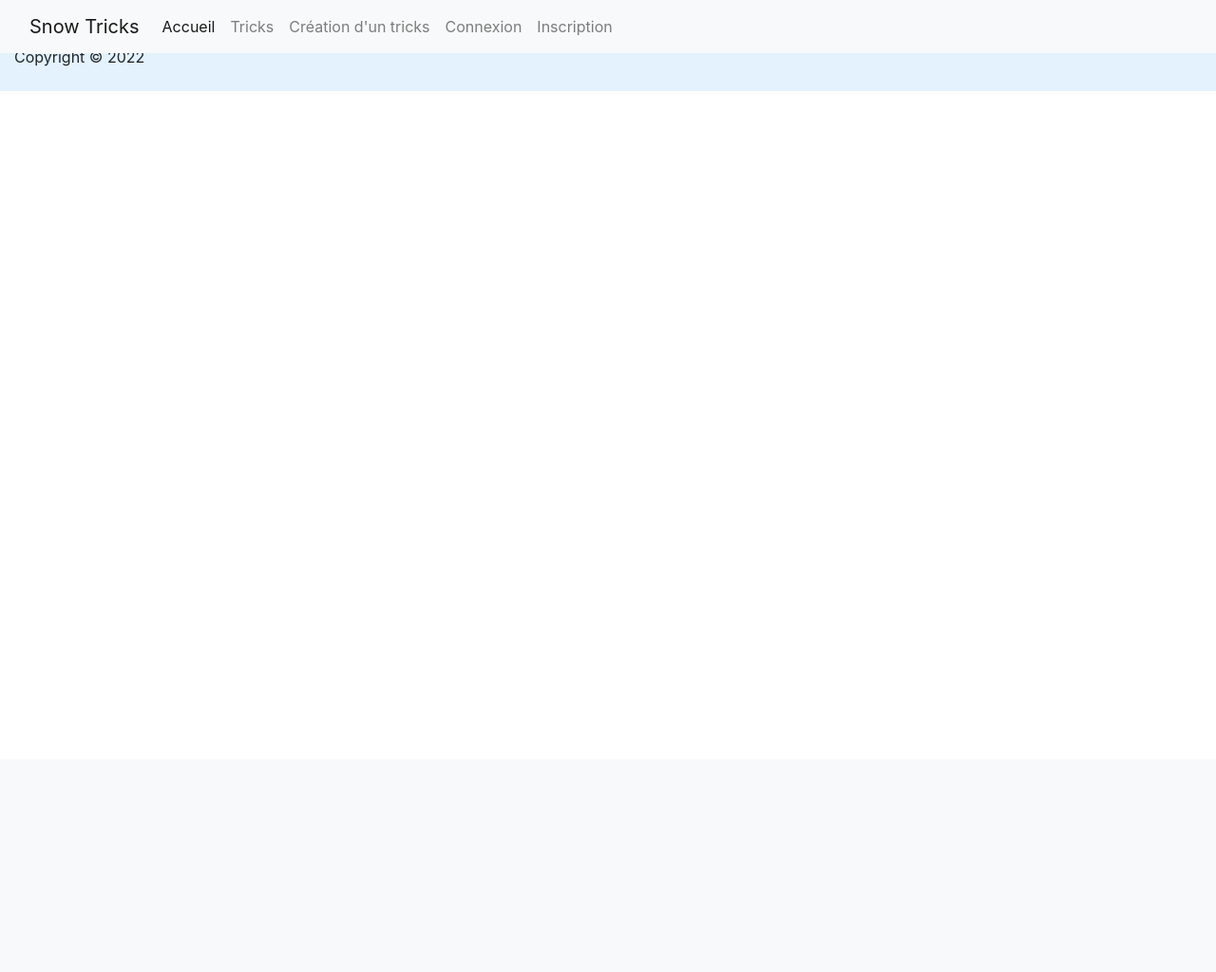
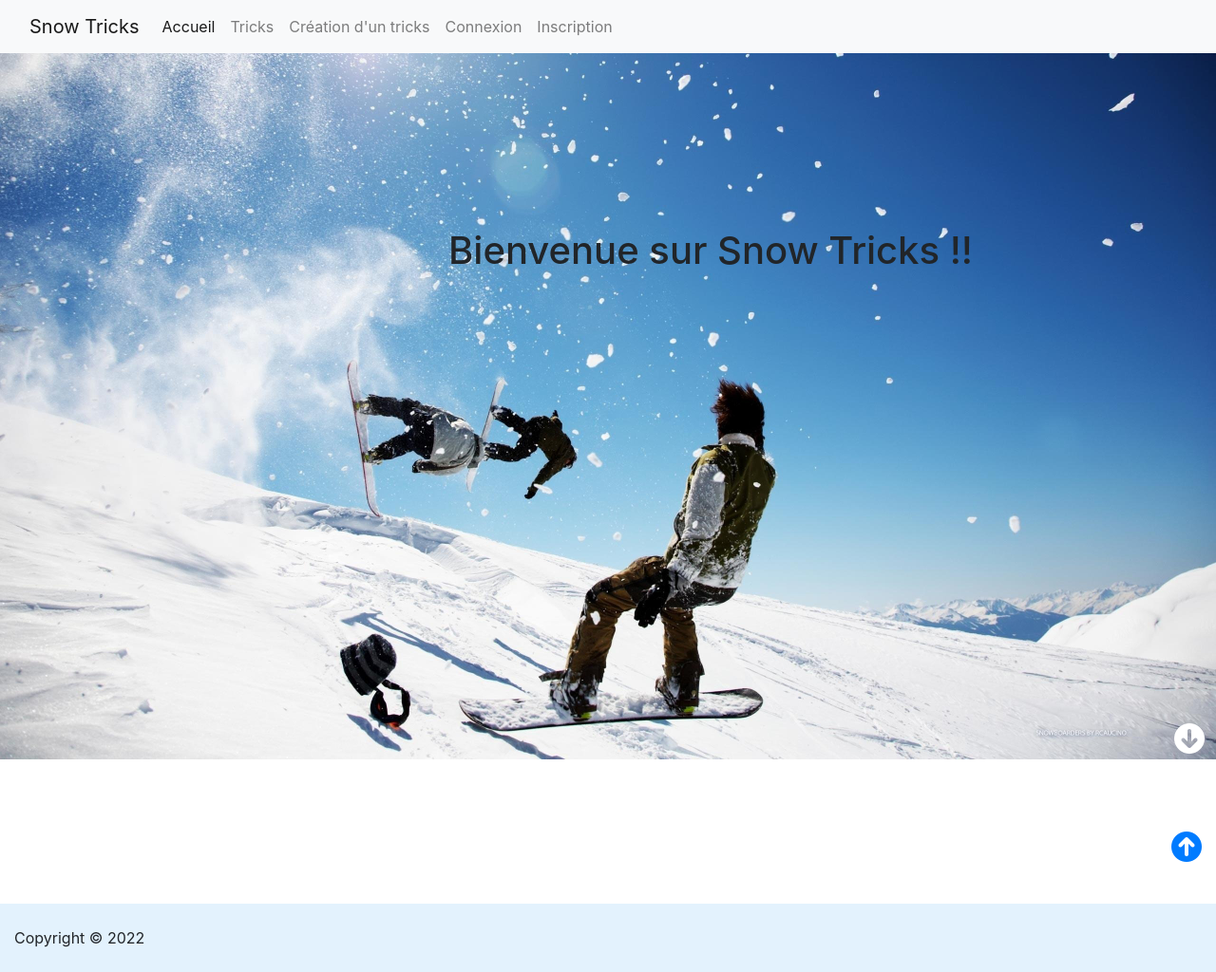
Before and after one commit to chris496/FormationOC2_creer_site_communautaire_snowtricks_symfony, a Symfony app: template templates/tricks/index.html.twig in a window 1280 px wide. Shown: the whole page at 95% size. Before the commit the page ends 96 px from the top, so only its background shows below. Run offline with Twig, Linux system fonts and the light colour scheme; the template is opened without the code that fills it, so the values that code supplies are empty; some libraries are stand-ins or nearby versions.

Commit message:
📦 NEW: create page home with all tricks

```diff
--- /dev/null
+++ b/public/css/style.css
@@ -0,0 +1,15 @@
+.maintxt {
+    position: relative;
+}
+
+.overlay-text {
+    position: absolute;
+    right: 0px;
+    bottom: 10px;
+}
+
+#accroche{
+    position: absolute;
+    top: 30%;
+    right: 20%;
+}
--- a/templates/tricks/index.html.twig
+++ b/templates/tricks/index.html.twig
@@ -3,11 +3,36 @@
 {% block title %}Hello TricksController!{% endblock %}
 
 {% block body %}
-<div class="example-wrapper">
-    test
-
-    {% for allTrick in allTricks %}
-        {{ allTrick.title }}
-    {% endfor %}
-</div>
+    <div class="container-fluid">
+        <div class="row">
+            <div class="col p-0 maintxt">
+                <img class="img-fluid img-responsive" src="./img/home2.jpg" alt="home-snow" style="width: 100%;">
+                <h1 id="accroche">Bienvenue sur Snow Tricks !!</h1>
+                <a class="overlay-text text-white" href="#card-snow"><i class="bg-transparent border-0 btn btn-primary fa-solid fa-circle-arrow-down fa-2xl"></i></a>
+            </div>
+        </div>
+        <div id="card-snow" class="container-fluid mt-3 mb-3 pt-5 px-5">
+            <div class="row row-cols-1 row-cols-md-5 g-4">
+                {% for allTrick in allTricks %}
+                    <div class="col">
+                        <div class="card h-100">
+                            <img src="./img/indie_grab.jpg" class="card-img-top" alt="...">
+                            <div class="card-body">
+                                <div class="d-flex justify-content-between align-items-center">
+                                    <a class="" href="#"><h5 class="card-title">{{allTrick.title}}</h5></i></a>
+                                    <a class="btn border-0 bg-transparent" href="#"><i class="fa-solid fa-pencil"></i></a>
+                                    <a class="btn border-0 bg-transparent" href="#"><i class="fa-solid fa-trash-can"></i></a>
+                                </div>
+                            </div>
+                        </div>
+                    </div>
+                {% endfor %}
+            </div>
+        </div>
+        <div class="row mt-2 mb-5 me-0">
+            <div class="col d-flex justify-content-end">
+                <a class="" href="#card-snow"><i class="fa-solid fa-circle-arrow-up fa-2xl"></i></a>
+            </div>
+        </div>
+    </div>
 {% endblock %}
```
Also changed, not shown: src/Controller/TricksController.php (+11 -0 lines), public/img/home2.jpg (added), public/img/indie_grab.jpg (added).
